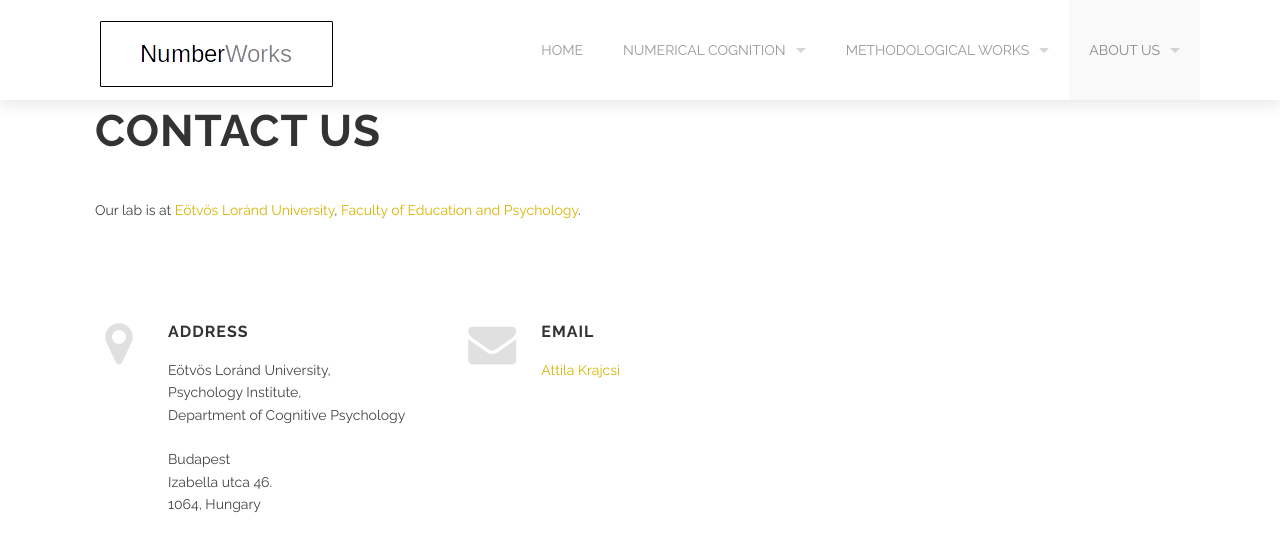
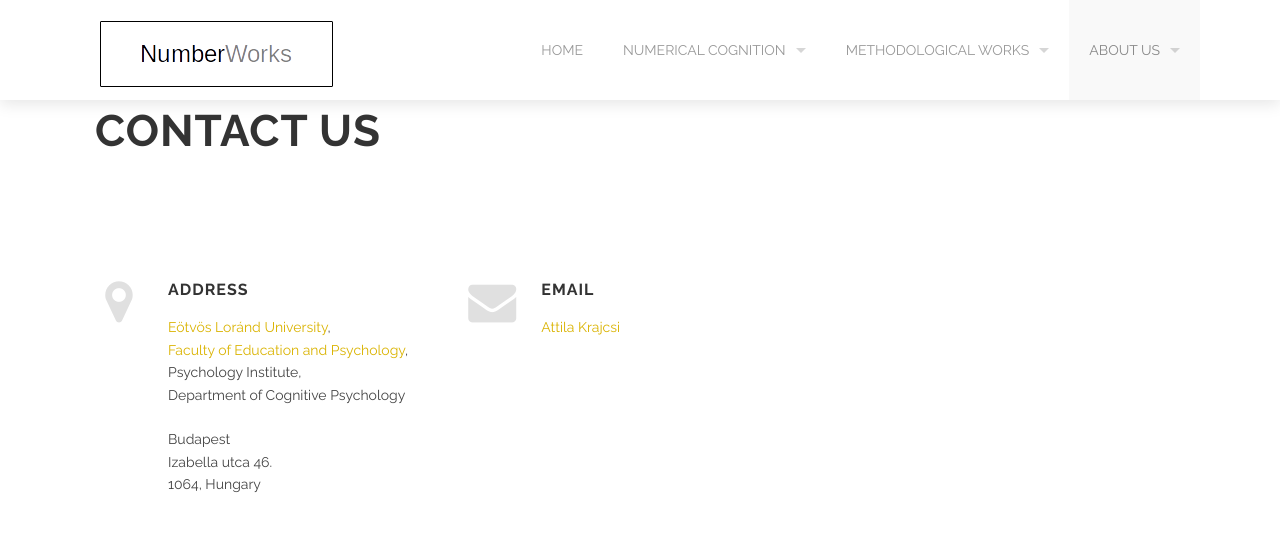
Before and after one commit to theNumberWorks/numberworks_website, a Jekyll site: the page built from contact.md, in a window 1280 px wide. Shown: the top 554 px of the page. Built offline with Jekyll 4.4.1, drawn with Linux system fonts in a browser that asks for light colours; part of the change alters nothing that is shown; grey boxes are pictures that could not be loaded.

Commit message:
Update contact.md

```diff
--- a/contact.md
+++ b/contact.md
@@ -3,8 +3,6 @@ layout: page
 title: Contact us
 section_id: about
 ---
-
-Our lab is at [Eötvös Loránd University](http://www.elte.hu/en), [Faculty of Education and Psychology](https://www.ppk.elte.hu/en).
 
 <div class='full'>
   <div class='row'>
@@ -13,7 +11,7 @@ Our lab is at [Eötvös Loránd University](http://www.elte.hu/en), [Faculty of
           <div class='icon-text-simple'>
             <i class='fa fa-map-marker'></i>
             <h3>Address</h3>
-            <p>Eötvös Loránd University,<br>Psychology Institute,<br>Department of Cognitive Psychology<br><br>
+            <p><a href="http://www.elte.hu/en">Eötvös Loránd University</a>,<br><a href="https://www.ppk.elte.hu/en">Faculty of Education and Psychology</a>, <br>Psychology Institute,<br>Department of Cognitive Psychology<br><br>
             Budapest<br>Izabella utca 46.<br>1064, Hungary</p>
           </div>
           <div class='two spacing'></div>
```
